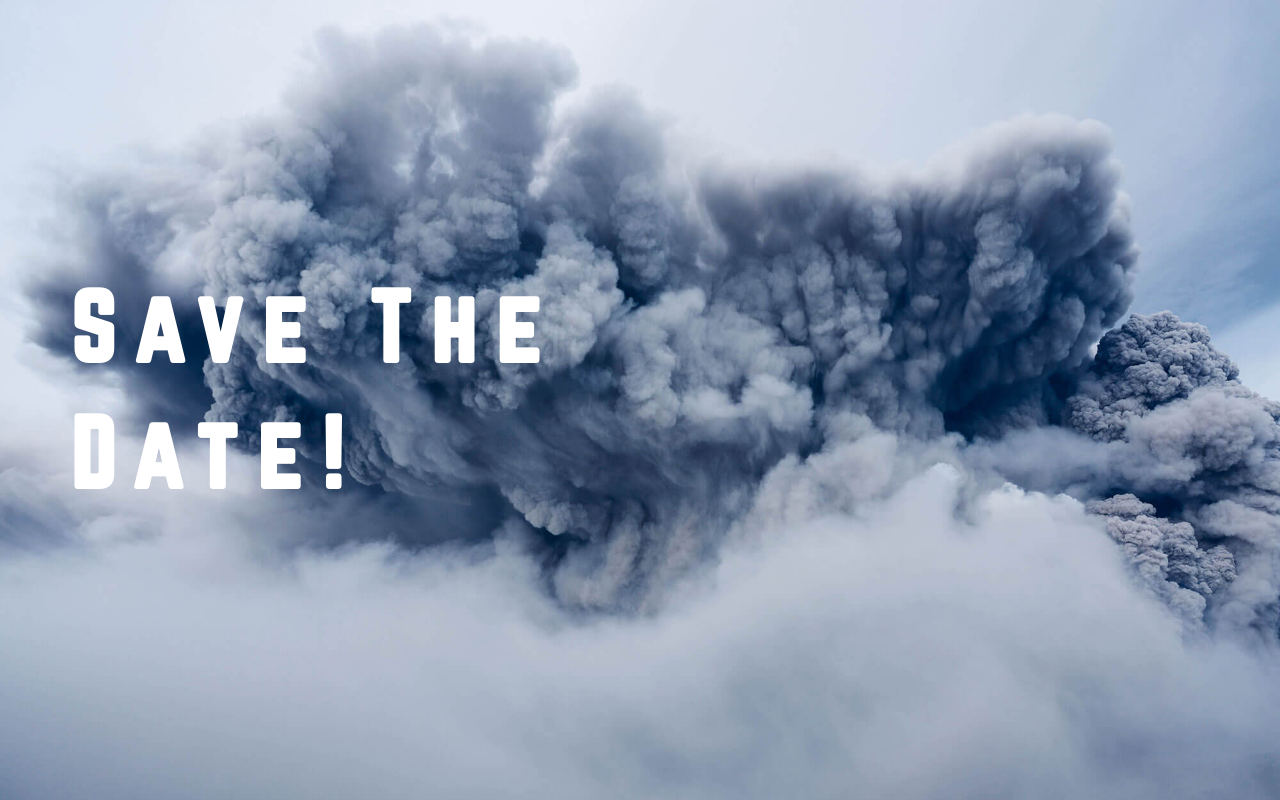
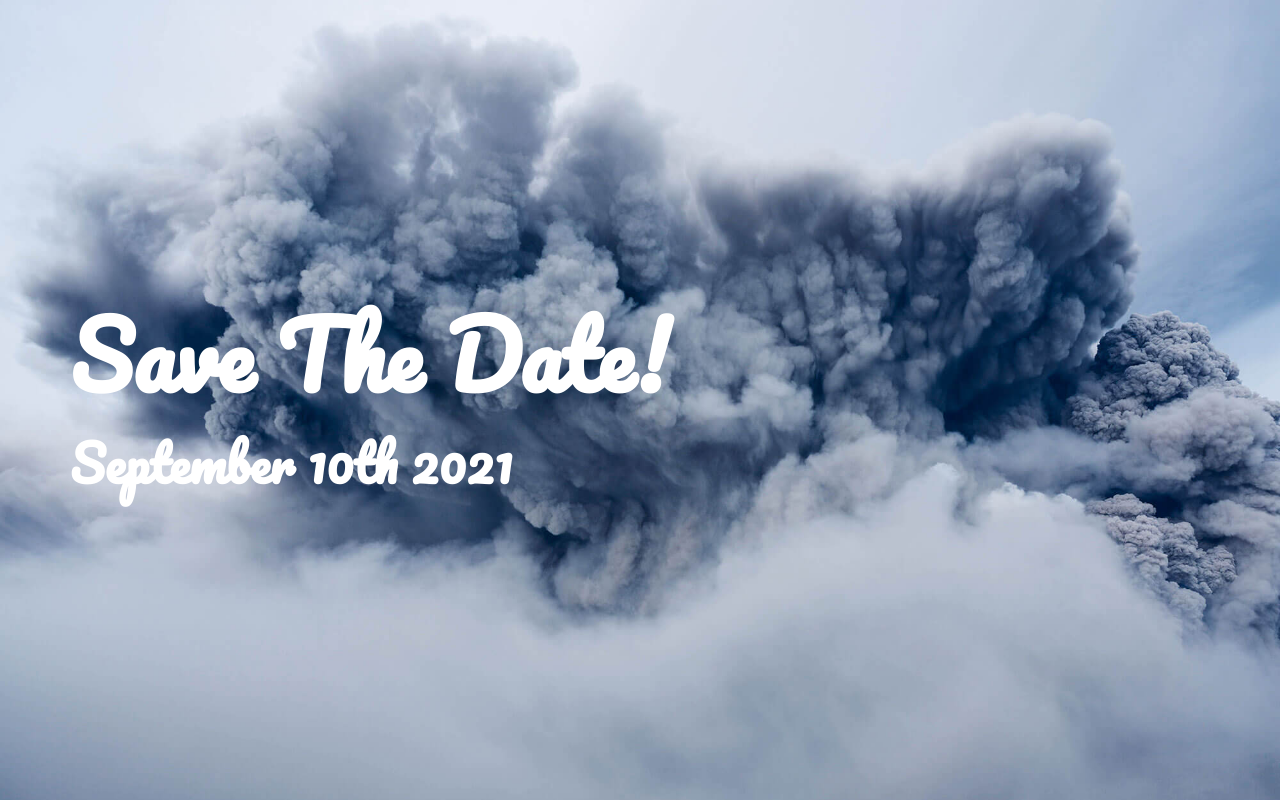
Before and after one commit to dannxevans/fantastic-succotash, a plain HTML site: page index.html in a window 1280 px wide. Drawn offline with Linux system fonts and the light colour scheme.

Commit message:
formatting and date change

```diff
--- a/index.html
+++ b/index.html
@@ -46,7 +46,8 @@
 <div class="container">
 <div class="row">
 <div class="col-xs-12 col-sm-6 col-md-7 col-lg-8">
-<h1 class="headline">Save the <span>date!</span></h1>
+<h1 class="headline">Save the date!</h1>
+<h2 class="headline-h2">September 10th 2021</h2>
 </div>
 <div class="col-xs-12 col-sm-6 col-md-5 col-lg-4">
 <div class="countdown">
--- a/js/countdown.js
+++ b/js/countdown.js
@@ -8,7 +8,7 @@ countdown();
 
 function countdown() {
     // ATTENTION - Ianuary is 0, February is 1 ......
-    var launch_date = new Date(Date.UTC(2021, 10, 3, 0, 0));
+    var launch_date = new Date(Date.UTC(2021, 10, 10, 0, 0));
     var days;
     var hours;
     var minutes;
--- a/style.css
+++ b/style.css
@@ -17,7 +17,7 @@ CSS INDEX
 1. Google font
 ------------------*/
 
-@import url('https://fonts.googleapis.com/css?family=Arvo|Montserrat');
+@import url('https://fonts.googleapis.com/css?family=Arvo|Montserrat|Pacifico');
 
 /*-------------------
 2. Theme Default CSS
@@ -53,7 +53,7 @@ h5,
 h6 {
     margin: 0 0 10px;
     font-weight: 600;
-    font-family: 'norwesterregular';
+    font-family: 'Pacifico';
 }
 
 html,
@@ -165,8 +165,15 @@ input:-webkit-autofill:focus {
 .headline {
     font-size: 90px;
     text-transform: capitalize;
-    letter-spacing: 20px;
-    line-height: 1.4
+/*    letter-spacing: 20px;
+*/    line-height: 1.4
+}
+
+.headline-h2 {
+    font-size: 50px;
+    text-transform: capitalize;
+/*    letter-spacing: 20px;
+*/    line-height: 1.4
 }
 
 .page-title {
```
